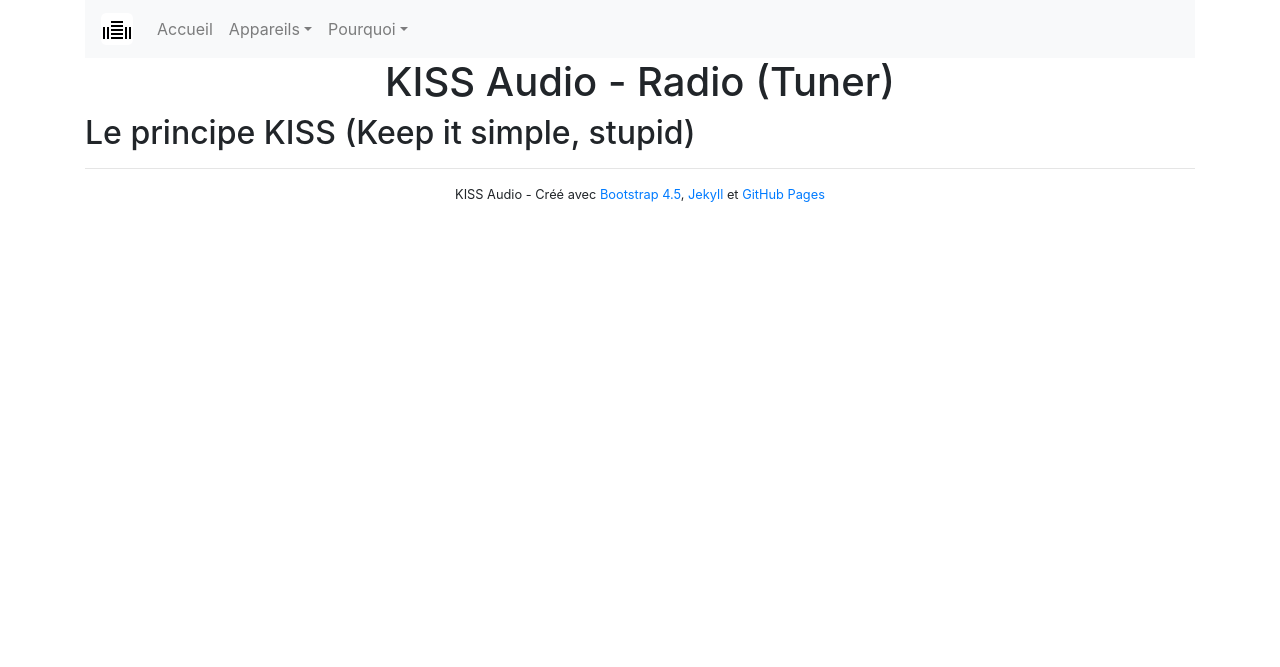
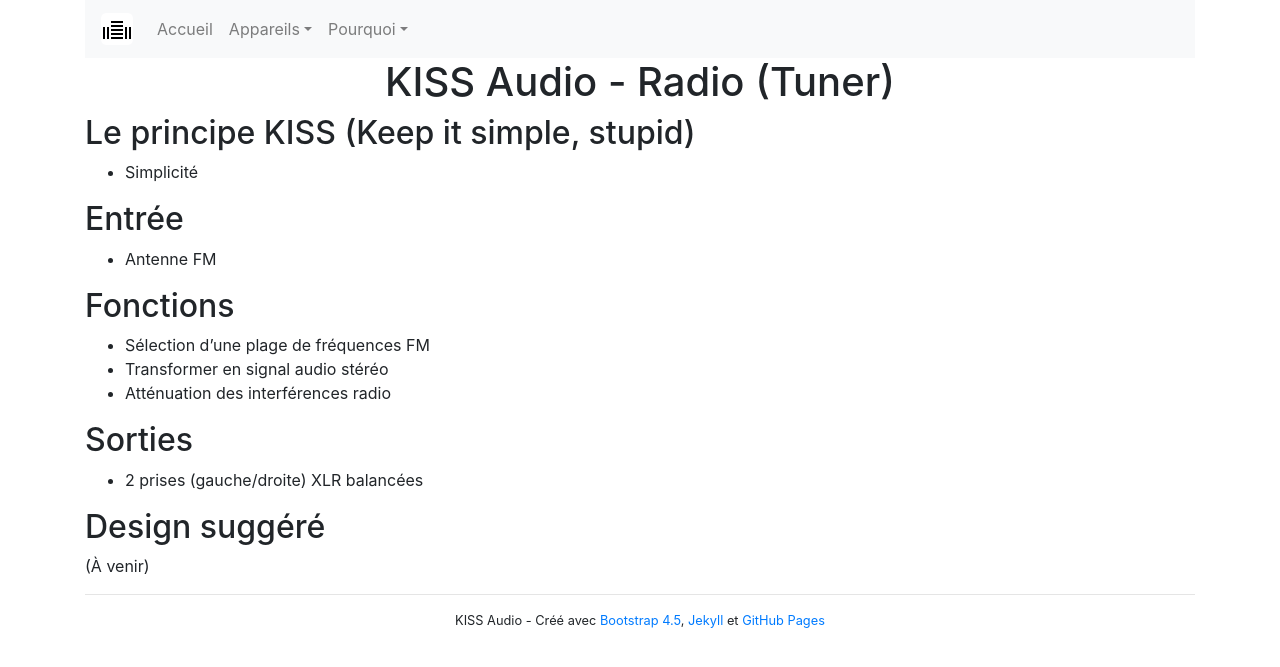
Before and after one commit to plstonge/kiss-audio, a Jekyll site: the page built from analogique/radio_tuner.md, in a window 1280 px wide. Shown: the top 667 px of the page. Built offline with Jekyll 4.4.1, drawn with Linux system fonts in a browser that asks for light colours.

Commit message:
Appareils 100% analogiques

```diff
--- a/analogique/radio_tuner.md
+++ b/analogique/radio_tuner.md
@@ -5,3 +5,23 @@ title: Radio (Tuner)
 ---
 
 ## Le principe KISS (Keep it simple, stupid)
+
+* Simplicité
+
+## Entrée
+
+* Antenne FM
+
+## Fonctions
+
+* Sélection d'une plage de fréquences FM
+* Transformer en signal audio stéréo
+* Atténuation des interférences radio
+
+## Sorties
+
+* 2 prises (gauche/droite) XLR balancées
+
+## Design suggéré
+
+(À venir)
```
Also changed, not shown: analogique/preamplificateur_phono.md (+19 -0 lines).
